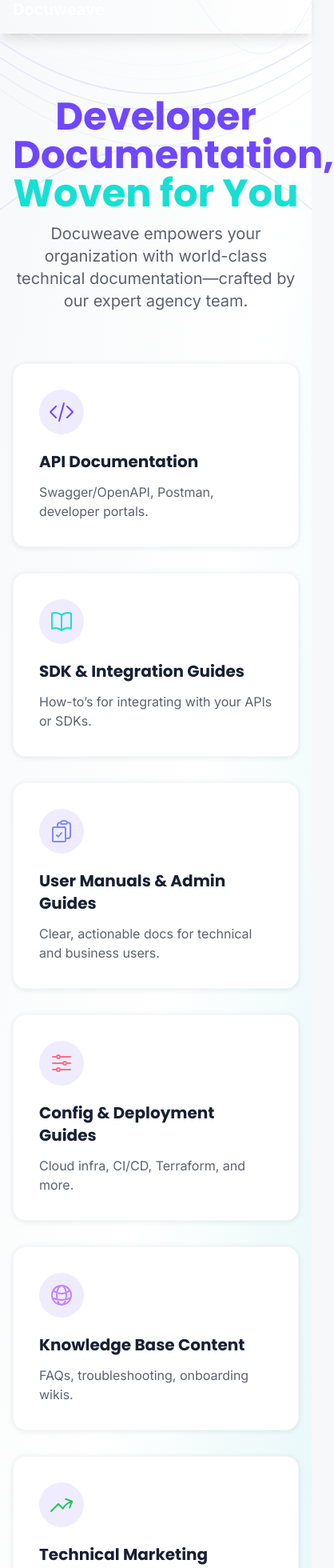
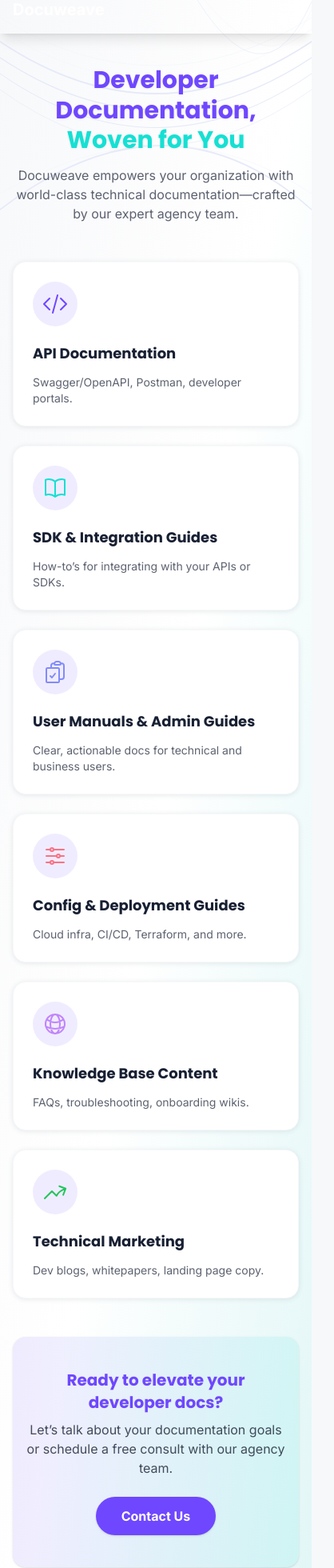
Before and after one commit to CognitronTechnologies/Docuweave, a Next.js app: page / in a window 390 px wide. Shown: the part 18-1978 px from the top of the page at 80% size, 418 px wide, since content can reach past the window. Built offline with nearby package versions, Linux system fonts and the light colour scheme.

Commit message:
Update site for responsiveness

```diff
--- a/components/Footer.js
+++ b/components/Footer.js
@@ -1,17 +1,17 @@
 export default function Footer() {
   return (
-    <footer className="w-full py-6 px-4 bg-navy text-white text-center">
-      <p className="text-sm sm:text-base">
+    <footer className="w-full py-6 px-4 sm:px-8 bg-navy text-white text-center">
+      <p className="text-xs sm:text-sm md:text-base">
         &copy; {new Date().getFullYear()} Docuweave. All rights reserved.
       </p>
-      <div className="flex justify-center gap-4 mt-4">
-        <a href="https://twitter.com" className="hover:text-blue-400">
+      <div className="flex flex-col xs:flex-row justify-center gap-2 xs:gap-4 mt-4 text-sm md:text-base">
+        <a href="https://twitter.com" className="hover:text-blue-400" target="_blank" rel="noopener noreferrer">
           Twitter
         </a>
-        <a href="https://facebook.com" className="hover:text-blue-400">
+        <a href="https://facebook.com" className="hover:text-blue-400" target="_blank" rel="noopener noreferrer">
           Facebook
         </a>
-        <a href="https://linkedin.com" className="hover:text-blue-400">
+        <a href="https://linkedin.com" className="hover:text-blue-400" target="_blank" rel="noopener noreferrer">
           LinkedIn
         </a>
       </div>
--- a/components/Navbar.js
+++ b/components/Navbar.js
@@ -5,34 +5,45 @@
   const [menuOpen, setMenuOpen] = useState(false);
 
   return (
-    <nav className="w-full py-4 px-4 md:px-8 bg-navy shadow-lg">
+    <nav className="w-full py-4 px-4 md:px-8 bg-navy shadow-lg relative z-20">
       <div className="flex justify-between items-center">
         <div className="text-xl md:text-2xl font-bold text-white">Docuweave</div>
         <button
-          className="md:hidden text-white"
+          className="md:hidden text-white focus:outline-none focus:ring-2 focus:ring-accent rounded"
+          aria-label="Toggle menu"
+          aria-expanded={menuOpen}
           onClick={() => setMenuOpen(!menuOpen)}
         >
-          ☰
+          <span className="block w-6 h-0.5 bg-white mb-1"></span>
+          <span className="block w-6 h-0.5 bg-white mb-1"></span>
+          <span className="block w-6 h-0.5 bg-white"></span>
         </button>
       </div>
+      {/* Mobile menu overlay */}
       <div
-        className={`mt-4 md:mt-0 ${
-          menuOpen ? 'block' : 'hidden'
-        } md:flex gap-4 text-white font-medium`}
+        className={`fixed inset-0 bg-navy/90 transition-opacity duration-300 md:hidden ${menuOpen ? 'opacity-100 pointer-events-auto' : 'opacity-0 pointer-events-none'}`}
+        onClick={() => setMenuOpen(false)}
+        aria-hidden={!menuOpen}
+      />
+      <div
+        className={`transition-all duration-300 md:static md:flex md:gap-4 md:bg-transparent md:shadow-none md:translate-y-0 md:opacity-100 md:pointer-events-auto
+          absolute left-0 right-0 bg-navy shadow-lg rounded-b-lg mt-2 md:mt-0 flex flex-col md:flex-row gap-6 text-white font-medium px-8 py-6 md:p-0 z-30
+          ${menuOpen ? 'top-full opacity-100 pointer-events-auto' : 'top-[-400px] opacity-0 pointer-events-none'}`}
+        style={{ minWidth: '60%' }}
       >
-        <Link href="/" className="hover:text-blue-400">
+        <Link href="/" className="hover:text-blue-400" onClick={() => setMenuOpen(false)}>
           Home
         </Link>
-        <Link href="/services" className="hover:text-blue-400">
+        <Link href="/services" className="hover:text-blue-400" onClick={() => setMenuOpen(false)}>
           Services
         </Link>
-        <Link href="/portfolio" className="hover:text-blue-400">
+        <Link href="/portfolio" className="hover:text-blue-400" onClick={() => setMenuOpen(false)}>
           Portfolio
         </Link>
-        <Link href="/about" className="hover:text-blue-400">
+        <Link href="/about" className="hover:text-blue-400" onClick={() => setMenuOpen(false)}>
           About
         </Link>
-        <Link href="/contact" className="hover:text-blue-400">
+        <Link href="/contact" className="hover:text-blue-400" onClick={() => setMenuOpen(false)}>
           Contact
         </Link>
       </div>
--- a/pages/index.js
+++ b/pages/index.js
@@ -42,30 +42,52 @@
 		<div className="relative min-h-screen bg-gradient-to-br from-light via-white to-accent/10">
 			<Navbar />
 			<TechBackground className="absolute inset-0 w-full h-[285px] z-0 pointer-events-none" />
-      <main className="relative z-10 max-w-7xl mx-auto px-4 py-20">
-        <section className="mb-16 text-center">
-          <h1 className="text-5xl md:text-6xl font-heading font-bold text-primary mb-3 drop-shadow-sm">
-            Developer Documentation, <span className="text-accent">Woven for You</span>
+			<main className="relative z-10 max-w-7xl mx-auto px-4 sm:px-6 lg:px-8 py-10 md:py-20">
+				<section className="mb-12 md:mb-16 text-center">
+					<h1 className="text-3xl xs:text-4xl sm:text-5xl md:text-6xl font-heading font-bold text-primary mb-3 drop-shadow-sm leading-tight">
+						Developer Documentation,{' '}
+						<span className="text-accent">Woven for You</span>
 					</h1>
-          <p className="text-xl md:text-2xl text-dark/70 max-w-2xl mx-auto">
-            Docuweave empowers your organization with world-class technical documentation—crafted by our expert agency team.
+					<p className="text-base xs:text-lg md:text-2xl text-dark/70 max-w-2xl mx-auto">
+						Docuweave empowers your organization with world-class technical
+						documentation—crafted by our expert agency team.
 					</p>
 				</section>
-        <div id="services" className="grid sm:grid-cols-2 lg:grid-cols-3 gap-8">
+				<div
+					id="services"
+					className="grid grid-cols-1 sm:grid-cols-2 lg:grid-cols-3 gap-6 md:gap-8"
+				>
 					{services.map(s => (
-            <div key={s.title}
-              className="bg-white border border-light rounded-2xl p-8 shadow-card flex flex-col items-start gap-3 hover:scale-[1.03] hover:shadow-xl transition duration-200 cursor-pointer group"
+						<div
+							key={s.title}
+							className="bg-white border border-light rounded-2xl p-6 md:p-8 shadow-card flex flex-col items-start gap-3 hover:scale-[1.03] hover:shadow-xl transition duration-200 cursor-pointer group"
 						>
-              <div className="rounded-full bg-primary/10 p-3 mb-2 group-hover:bg-accent/20 transition">{s.icon}</div>
-              <h2 className="font-semibold text-xl text-dark group-hover:text-primary">{s.title}</h2>
-              <p className="text-dark/70">{s.desc}</p>
+							<div className="rounded-full bg-primary/10 p-3 mb-2 group-hover:bg-accent/20 transition">
+								{s.icon}
+							</div>
+							<h2 className="font-semibold text-lg md:text-xl text-dark group-hover:text-primary">
+								{s.title}
+							</h2>
+							<p className="text-dark/70 text-sm md:text-base">
+								{s.desc}
+							</p>
 						</div>
 					))}
 				</div>
-        <section className="text-center px-6 py-16 bg-gradient-to-r from-primary/10 to-accent/10 rounded-2xl shadow mt-20 max-w-3xl mx-auto">
-          <h2 className="text-2xl md:text-3xl font-bold text-primary mb-2">Ready to elevate your developer docs?</h2>
-          <p className="mb-6 text-dark/80">Let’s talk about your documentation goals or schedule a free consult with our agency team.</p>
-          <Link href="/contact" className="inline-block bg-primary hover:bg-accent text-white py-3 px-10 rounded-full font-bold text-lg shadow transition duration-150">Contact Us</Link>
+				<section className="text-center px-4 xs:px-6 py-10 md:py-16 bg-gradient-to-r from-primary/10 to-accent/10 rounded-2xl shadow mt-12 md:mt-20 max-w-3xl mx-auto">
+					<h2 className="text-xl md:text-3xl font-bold text-primary mb-2">
+						Ready to elevate your developer docs?
+					</h2>
+					<p className="mb-6 text-dark/80 text-base md:text-lg">
+						Let’s talk about your documentation goals or schedule a free consult
+						with our agency team.
+					</p>
+					<Link
+						href="/contact"
+						className="inline-block bg-primary hover:bg-accent text-white py-3 px-8 md:px-10 rounded-full font-bold text-base md:text-lg shadow transition duration-150"
+					>
+						Contact Us
+					</Link>
 				</section>
 			</main>
 			<Footer />
```
Lines whose indentation alone changed are shown as unchanged.
